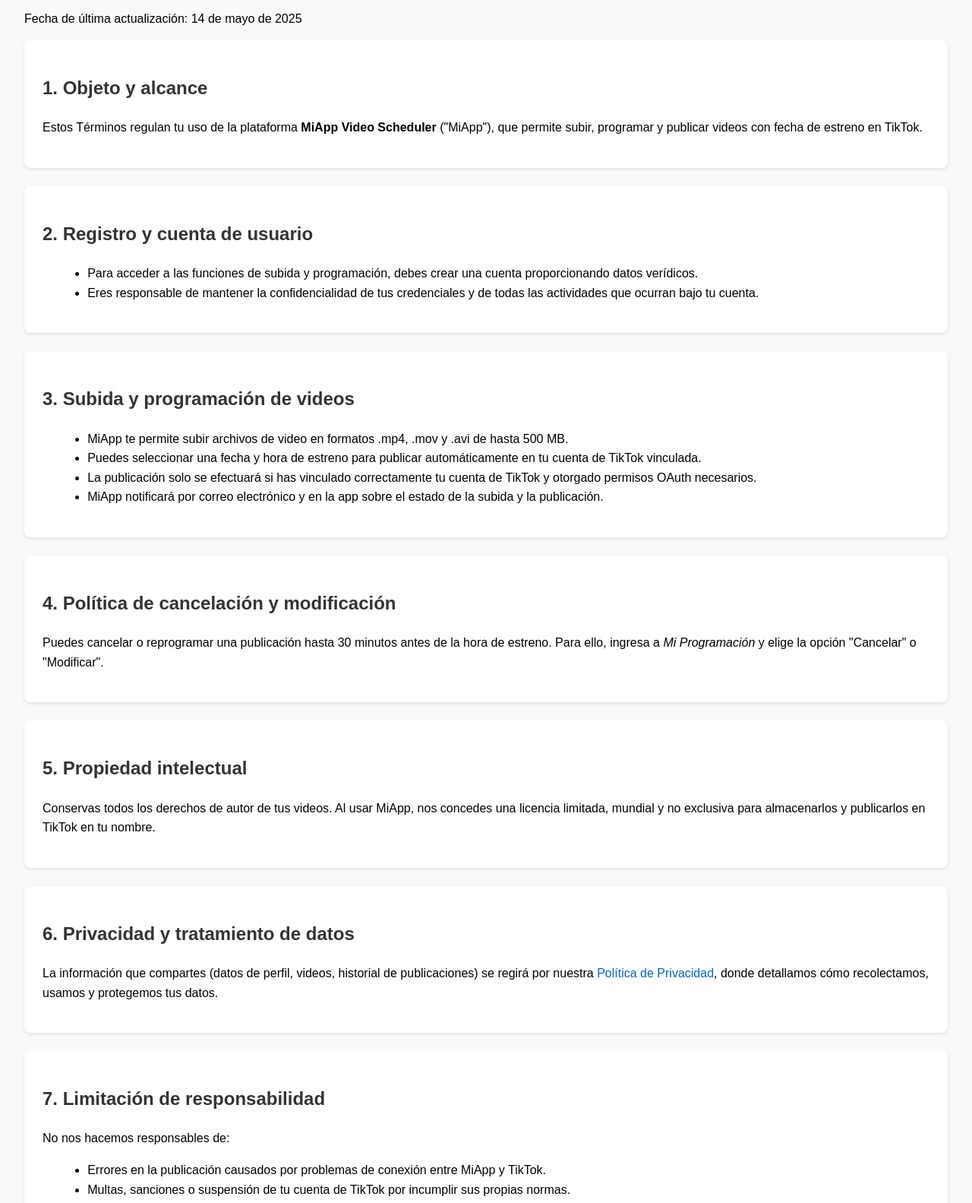
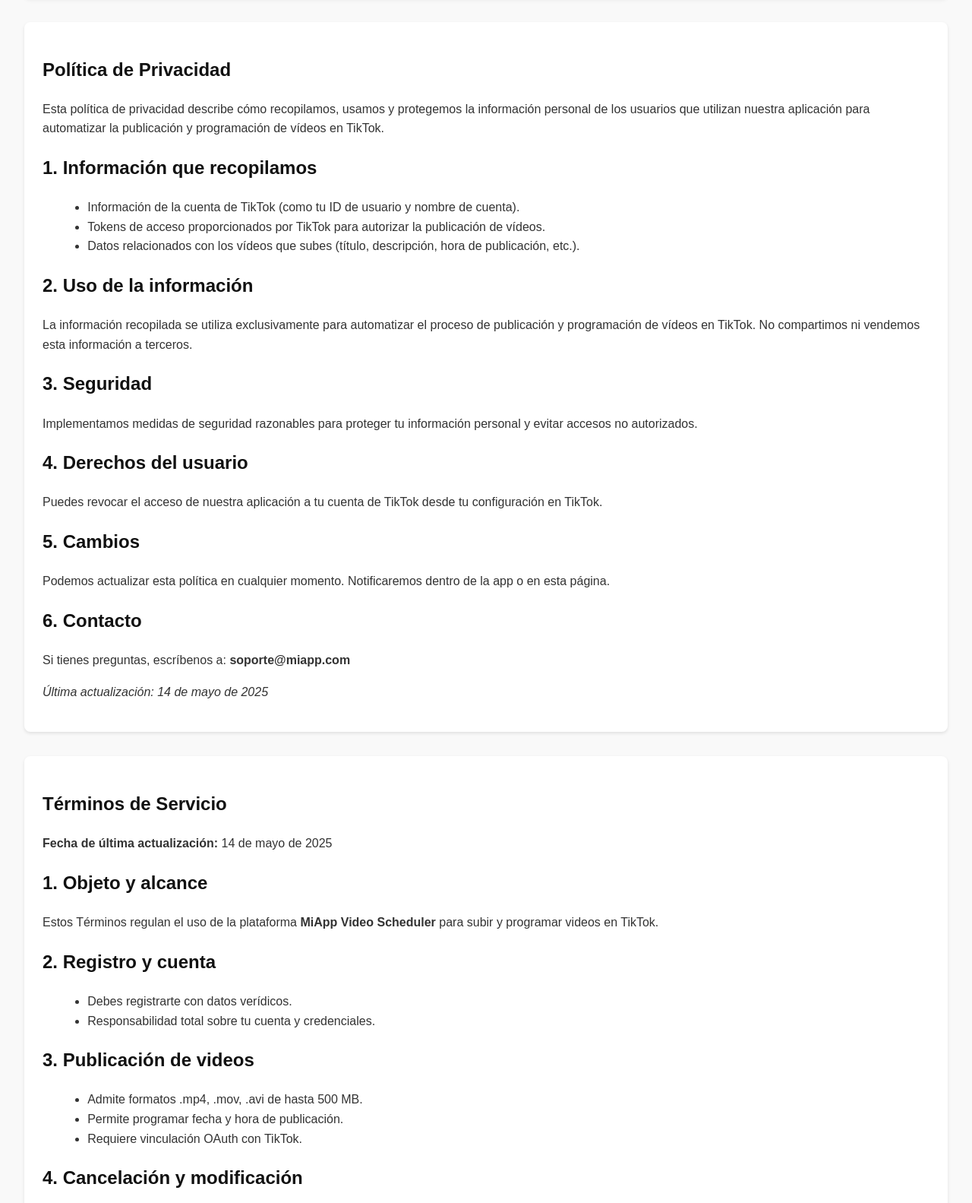
Before and after one commit to ader200/legal-docs, a plain HTML site: page index.html in a window 1280 px wide. Shown: the part 93-1676 px from the top of the page at 76% size. Drawn offline with Linux system fonts and the light colour scheme.

Commit message:
Update index.html

```diff
--- a/index.html
+++ b/index.html
@@ -3,94 +3,141 @@
 <head>
   <meta charset="UTF-8" />
   <meta name="viewport" content="width=device-width, initial-scale=1.0"/>
-  <title>Términos de Servicio - MiApp Video Scheduler</title>
+  <title>Legal | MiApp Video Scheduler</title>
   <style>
-    body { font-family: Arial, sans-serif; margin: 2rem; line-height: 1.6; background-color: #f9f9f9; }
-    h1, h2 { color: #333; }
-    a { color: #0066cc; text-decoration: none; }
-    a:hover { text-decoration: underline; }
-    section { background: #fff; padding: 1.5rem; margin-bottom: 1.5rem; border-radius: 8px; box-shadow: 0 2px 4px rgba(0,0,0,0.1);}
-    footer { text-align: center; margin-top: 2rem; font-size: 0.9rem; color: #666; }
+    body {
+      font-family: Arial, sans-serif;
+      margin: 2rem;
+      background-color: #f9f9f9;
+      color: #333;
+      line-height: 1.6;
+    }
+    h1, h2 {
+      color: #111;
+    }
+    nav {
+      margin-bottom: 2rem;
+      padding: 1rem;
+      background: #fff;
+      border-radius: 8px;
+      box-shadow: 0 2px 6px rgba(0, 0, 0, 0.1);
+    }
+    nav a {
+      margin-right: 1rem;
+      text-decoration: none;
+      color: #0066cc;
+      font-weight: bold;
+    }
+    nav a:hover {
+      text-decoration: underline;
+    }
+    section {
+      background: #fff;
+      padding: 1.5rem;
+      margin-bottom: 2rem;
+      border-radius: 8px;
+      box-shadow: 0 2px 4px rgba(0,0,0,0.1);
+    }
     ul { margin-left: 1.2rem; }
+    footer {
+      text-align: center;
+      margin-top: 2rem;
+      font-size: 0.9rem;
+      color: #666;
+    }
   </style>
 </head>
 <body>
-  <h1>Términos de Servicio</h1>
-  <p>Fecha de última actualización: 14 de mayo de 2025</p>
 
-  <section>
-    <h2>1. Objeto y alcance</h2>
-    <p>Estos Términos regulan tu uso de la plataforma <strong>MiApp Video Scheduler</strong> ("MiApp"), que permite subir, programar y publicar videos con fecha de estreno en TikTok.</p>
+  <nav>
+    <a href="#privacidad">Política de Privacidad</a>
+    <a href="#terminos">Términos de Servicio</a>
+  </nav>
+
+  <!-- Política de Privacidad -->
+  <section id="privacidad">
+    <h1>Política de Privacidad</h1>
+    <p>Esta política de privacidad describe cómo recopilamos, usamos y protegemos la información personal de los usuarios que utilizan nuestra aplicación para automatizar la publicación y programación de vídeos en TikTok.</p>
+
+    <h2>1. Información que recopilamos</h2>
+    <ul>
+      <li>Información de la cuenta de TikTok (como tu ID de usuario y nombre de cuenta).</li>
+      <li>Tokens de acceso proporcionados por TikTok para autorizar la publicación de vídeos.</li>
+      <li>Datos relacionados con los vídeos que subes (título, descripción, hora de publicación, etc.).</li>
+    </ul>
+
+    <h2>2. Uso de la información</h2>
+    <p>La información recopilada se utiliza exclusivamente para automatizar el proceso de publicación y programación de vídeos en TikTok. No compartimos ni vendemos esta información a terceros.</p>
+
+    <h2>3. Seguridad</h2>
+    <p>Implementamos medidas de seguridad razonables para proteger tu información personal y evitar accesos no autorizados.</p>
+
+    <h2>4. Derechos del usuario</h2>
+    <p>Puedes revocar el acceso de nuestra aplicación a tu cuenta de TikTok desde tu configuración en TikTok.</p>
+
+    <h2>5. Cambios</h2>
+    <p>Podemos actualizar esta política en cualquier momento. Notificaremos dentro de la app o en esta página.</p>
+
+    <h2>6. Contacto</h2>
+    <p>Si tienes preguntas, escríbenos a: <strong>soporte@miapp.com</strong></p>
+
+    <p><em>Última actualización: 14 de mayo de 2025</em></p>
   </section>
 
-  <section>
-    <h2>2. Registro y cuenta de usuario</h2>
+  <!-- Términos de Servicio -->
+  <section id="terminos">
+    <h1>Términos de Servicio</h1>
+    <p><strong>Fecha de última actualización:</strong> 14 de mayo de 2025</p>
+
+    <h2>1. Objeto y alcance</h2>
+    <p>Estos Términos regulan el uso de la plataforma <strong>MiApp Video Scheduler</strong> para subir y programar videos en TikTok.</p>
+
+    <h2>2. Registro y cuenta</h2>
     <ul>
-      <li>Para acceder a las funciones de subida y programación, debes crear una cuenta proporcionando datos verídicos.</li>
-      <li>Eres responsable de mantener la confidencialidad de tus credenciales y de todas las actividades que ocurran bajo tu cuenta.</li>
+      <li>Debes registrarte con datos verídicos.</li>
+      <li>Responsabilidad total sobre tu cuenta y credenciales.</li>
     </ul>
-  </section>
 
-  <section>
-    <h2>3. Subida y programación de videos</h2>
+    <h2>3. Publicación de videos</h2>
     <ul>
-      <li>MiApp te permite subir archivos de video en formatos .mp4, .mov y .avi de hasta 500 MB.</li>
-      <li>Puedes seleccionar una fecha y hora de estreno para publicar automáticamente en tu cuenta de TikTok vinculada.</li>
-      <li>La publicación solo se efectuará si has vinculado correctamente tu cuenta de TikTok y otorgado permisos OAuth necesarios.</li>
-      <li>MiApp notificará por correo electrónico y en la app sobre el estado de la subida y la publicación.</li>
+      <li>Admite formatos .mp4, .mov, .avi de hasta 500 MB.</li>
+      <li>Permite programar fecha y hora de publicación.</li>
+      <li>Requiere vinculación OAuth con TikTok.</li>
     </ul>
-  </section>
 
-  <section>
-    <h2>4. Política de cancelación y modificación</h2>
-    <p>Puedes cancelar o reprogramar una publicación hasta 30 minutos antes de la hora de estreno. Para ello, ingresa a <em>Mi Programación</em> y elige la opción "Cancelar" o "Modificar".</p>
-  </section>
+    <h2>4. Cancelación y modificación</h2>
+    <p>Puedes cancelar o modificar hasta 30 minutos antes de la publicación.</p>
 
-  <section>
     <h2>5. Propiedad intelectual</h2>
-    <p>Conservas todos los derechos de autor de tus videos. Al usar MiApp, nos concedes una licencia limitada, mundial y no exclusiva para almacenarlos y publicarlos en TikTok en tu nombre.</p>
-  </section>
+    <p>Tus videos son tuyos. Solo nos autorizas a publicarlos en TikTok por ti.</p>
 
-  <section>
-    <h2>6. Privacidad y tratamiento de datos</h2>
-    <p>La información que compartes (datos de perfil, videos, historial de publicaciones) se regirá por nuestra <a href="/politica-privacidad.html">Política de Privacidad</a>, donde detallamos cómo recolectamos, usamos y protegemos tus datos.</p>
-  </section>
+    <h2>6. Privacidad</h2>
+    <p>Ver <a href="#privacidad">Política de Privacidad</a> para más detalles.</p>
 
-  <section>
     <h2>7. Limitación de responsabilidad</h2>
-    <p>No nos hacemos responsables de:</p>
     <ul>
-      <li>Errores en la publicación causados por problemas de conexión entre MiApp y TikTok.</li>
-      <li>Multas, sanciones o suspensión de tu cuenta de TikTok por incumplir sus propias normas.</li>
-      <li>Pérdida de datos o interrupciones del servicio fuera de nuestro control.</li>
+      <li>No respondemos por fallos técnicos ni sanciones de TikTok.</li>
+      <li>No garantizamos servicio continuo si hay fallas externas.</li>
     </ul>
-  </section>
 
-  <section>
     <h2>8. Tarifas y reembolsos</h2>
-    <p>MiApp ofrece planes gratuitos y de suscripción. Consulta <a href="/planes.html">nuestros planes</a> para detalles. Las suscripciones se renuevan automáticamente hasta que las canceles. No hay reembolsos por periodos ya consumidos.</p>
-  </section>
+    <p>Ofrecemos planes gratuitos y de pago. No hay reembolsos por periodos usados.</p>
 
-  <section>
-    <h2>9. Uso aceptable y prohibiciones</h2>
+    <h2>9. Uso aceptable</h2>
     <ul>
-      <li>Queda prohibido usar MiApp para contenido ilegal, difamatorio, obsceno o que infrinja derechos de terceros.</li>
-      <li>No puedes acceder a funciones administrativas ni interferir con la experiencia de otros usuarios.</li>
+      <li>Prohibido contenido ilegal, ofensivo o que viole derechos.</li>
+      <li>No alteres el funcionamiento de la plataforma.</li>
     </ul>
-  </section>
 
-  <section>
-    <h2>10. Modificaciones a los términos</h2>
-    <p>Poderemos actualizar estos Términos en cualquier momento. Te notificaremos las modificaciones por correo electrónico y en la app. Si no estás de acuerdo, debes dejar de usar MiApp.</p>
-  </section>
+    <h2>10. Modificaciones</h2>
+    <p>Podremos modificar los Términos. Se notificará por correo o en la app.</p>
 
-  <section>
-    <h2>11. Ley aplicable y jurisdicción</h2>
-    <p>Estas condiciones se rigen por las leyes de [Tu País]. Cualquier disputa se someterá a los tribunales competentes de [Ciudad].</p>
+    <h2>11. Ley y jurisdicción</h2>
+    <p>Rige la ley de [Tu País]. Disputas en los tribunales de [Ciudad].</p>
   </section>
 
   <footer>
-    <p>Contacto: <a href="mailto:soporte@miempresa.com">soporte@miempresa.com</a> | Teléfono: +593 2 1234 5678</p>
+    <p>Contacto: <a href="mailto:soporte@miapp.com">soporte@miapp.com</a></p>
     <p>&copy; 2025 MiApp Video Scheduler. Todos los derechos reservados.</p>
   </footer>
 </body>
```
